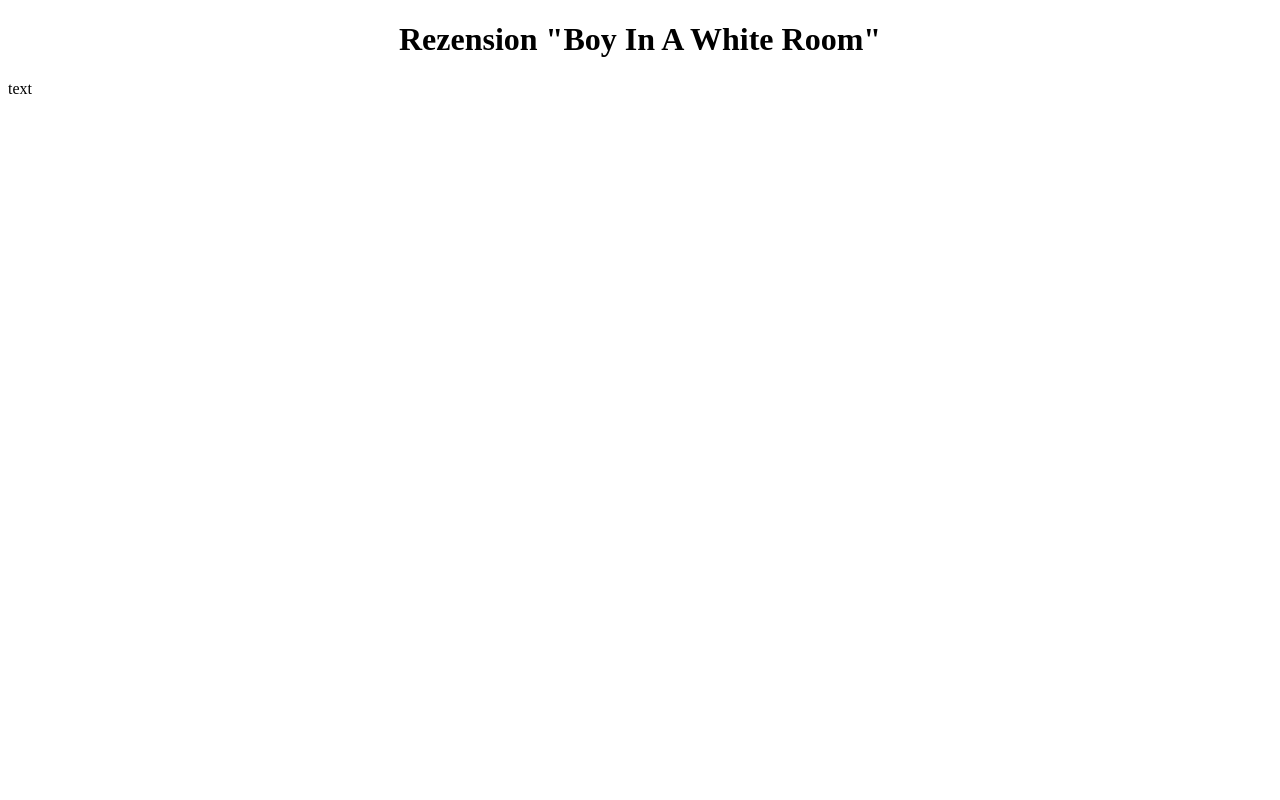
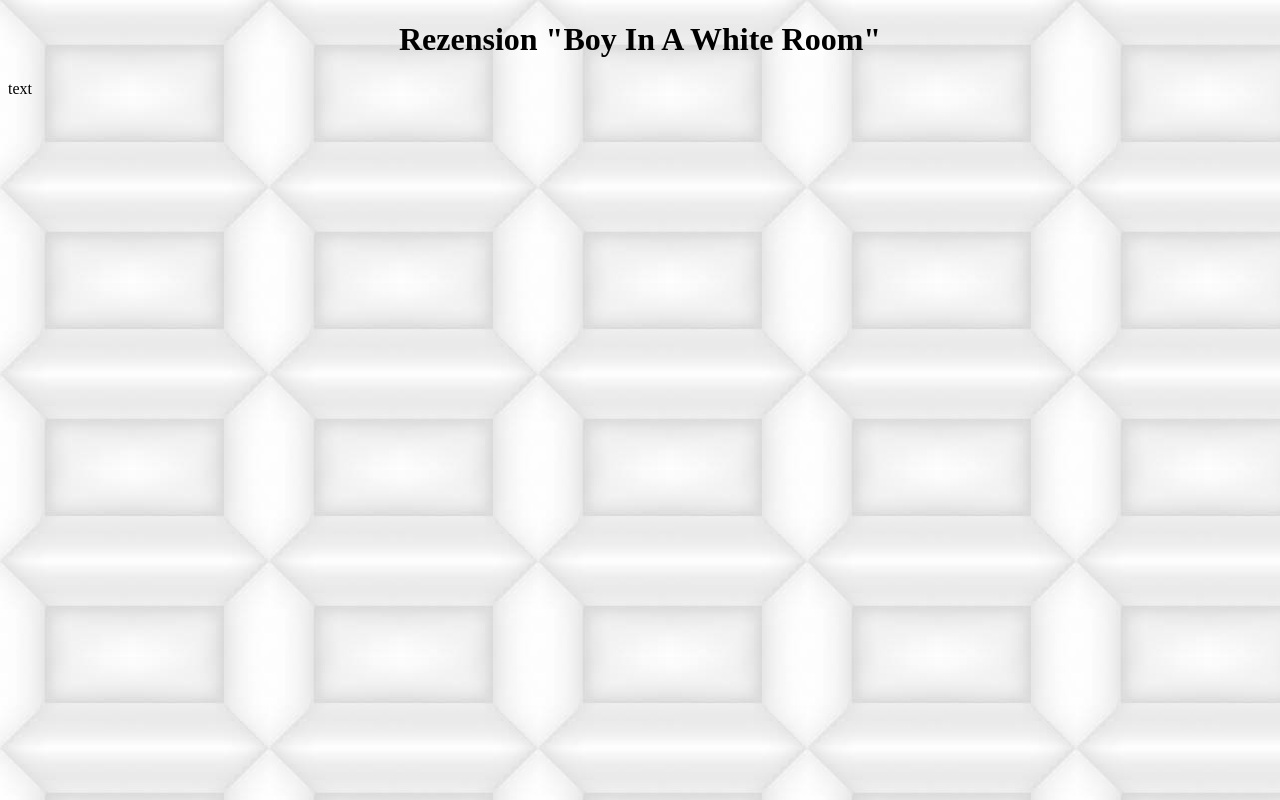
Before and after one commit to LilySmitho/LilySmitho.github.io, a plain HTML site: page index.html in a window 1280 px wide. Drawn offline with Linux system fonts and the light colour scheme.

Commit message:
Update index.html

```diff
--- a/index.html
+++ b/index.html
@@ -3,7 +3,7 @@
 	<title>
 		Boy In A White Room
 	</title>
-	<body>
+	<body style="background-image: url('https://github.com/LilySmitho/LilySmitho.github.io/blob/master/background.jpg');">
 		<h1 align="center">
 			Rezension "Boy In A White Room"
 		</h1>
```
